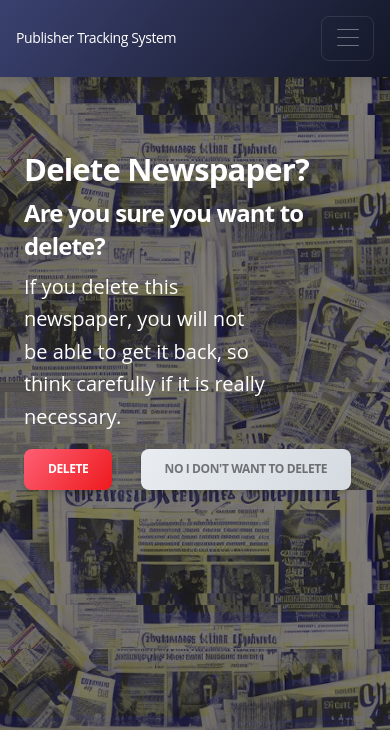
After one commit to vkleshko/Newspaper-Agency, a Django app: page /newspapers/1/delete/ in a window 390 px wide. The commit adds this page. Shown: the top 730 px of the page. Run offline with Django 5.2, Linux system fonts and the light colour scheme; tables that the repository leaves empty hold one stand-in row (values such as "Sample post"); some libraries are stand-ins or nearby versions.

Commit message:
Created newspaper_confirm_delete.html template

```diff
--- /dev/null
+++ b/templates/newspaper_agency/newspaper_confirm_delete.html
@@ -0,0 +1,40 @@
+{% extends "base.html" %}
+
+{% block content %}
+<style>
+      body {
+          background-image: url(/static/img/redactors_newspapers.jpg);
+          background-size: cover;
+          padding-top: 150px;
+          margin: 0;
+      }
+
+</style>
+<div>
+  <div class="container-fluid">
+    <div class="row">
+      <div class="col-lg-6 col-md-7 d-flex justify-content-center flex-column">
+        <h1 style="color: #fff">Delete Newspaper?</h1>
+        <h3 style="color: #fff">Are you sure you want to delete?</h3>
+        <p class="lead pe-5 me-5" style="color: #fff">If you delete this newspaper, you will not be able to get it
+          back, so think
+          carefully if it is really necessary.</p>
+        <div class="buttons">
+          <form action="" method="post">
+            {% csrf_token %}
+            <button type="submit" class="btn bg-gradient-danger w-auto me-1 mb-0">Delete</button>
+            <button type="button" class="btn bg-gradient-light w-auto me-1 mb-0" style="margin-left: 20px;">
+              <a href="{% url 'newspaper_agency:newspaper-detail' pk=newspaper.id %}"
+                 class="text-black-50"
+              >
+                No i don't want to delete
+              </a>
+            </button>
+          </form>
+        </div>
+      </div>
+    </div>
+  </div>
+</div>
+
+{% endblock %}
--- a/templates/newspaper_agency/newspaper_list.html
+++ b/templates/newspaper_agency/newspaper_list.html
@@ -14,6 +14,7 @@
       }
 
 
+
 </style>
 
 <div class="container">
@@ -28,7 +29,7 @@
       </h4>
       <br>
       <a
-          href="#"
+          href="{% url 'newspaper_agency:newspaper-create' %}"
           style=" color: #fff"
       >
         Click here to create
```
Also changed, not shown: templates/newspaper_agency/newspapers_detail.html (+5 -5 lines).
